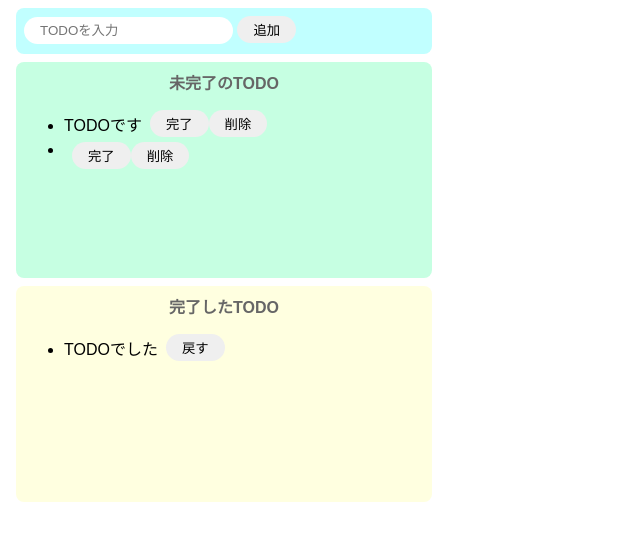
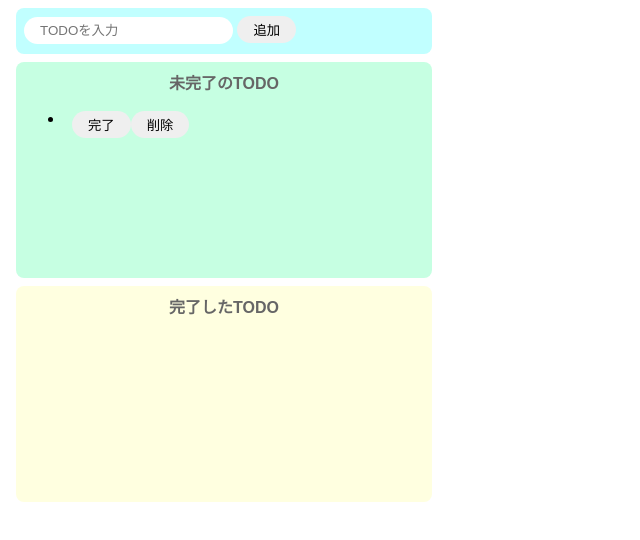
Before and after one commit to slideshuffle/todo-js, a website built with Parcel: page index.html in a window 1280 px wide. Both pictures are taken after a click on the button "追加". Shown: the whole page, without its empty margins (0-640 px from the left). Built offline with nearby package versions, Linux system fonts and the light colour scheme.

Commit message:
jsを修正

```diff
--- a/index.html
+++ b/index.html
@@ -13,26 +13,11 @@
     </div>
     <div class="incomplete-area">
       <p class="title">未完了のTODO</p>
-      <ul id="incomplete-list">
-        <li class="list-row">
-          <div>
-            <p>TODOです</p>
-            <button>完了</button>
-            <button>削除</button>
-          </div>
-        </li>
-      </ul>
+      <ul id="incomplete-list"></ul>
     </div>
     <div class="complete-area">
       <p class="title">完了したTODO</p>
-      <ul id="complete-list">
-        <li class="list-row">
-          <div>
-            <p>TODOでした</p>
-            <button>戻す</button>
-          </div>
-        </li>
-      </ul>
+      <ul id="complete-list"></ul>
     </div>
     <script src="src/index.js"></script>
   </body>
--- a/src/index.js
+++ b/src/index.js
@@ -3,6 +3,16 @@ const onClickAdd = () => {
   const inputText = document.getElementById("add-text").value;
   document.getElementById("add-text").value = "";
 
+  createIncomlleteList(inputText);
+};
+
+//未完了リストから指定の要素を削除
+const deleteFormIncompleteList = (target) => {
+  document.getElementById("incomplete-list").removeChild(target);
+};
+
+//未完了リストに追加する関数
+const createIncomlleteList = (text) => {
   //li生成
   const li = document.createElement("li");
   li.className = "list-row";
@@ -12,7 +22,7 @@ const onClickAdd = () => {
 
   //p生成
   const p = document.createElement("p");
-  p.innerText = inputText;
+  p.innerText = text;
 
   //button(完了)タグ生成
   const completeButton = document.createElement("button");
@@ -40,6 +50,10 @@ const onClickAdd = () => {
       // 押された戻すボタンの親タグ(li)を完了リストから削除
       const deleteTarget = backButton.closest(".list-row");
       document.getElementById("complete-list").removeChild(deleteTarget);
+
+      //テキスト取得
+      const text = backButton.parentNode.firstElementChild.innerText;
+      createIncomlleteList(text);
     });
 
     //liタグの子要素に各要素を設定
@@ -70,12 +84,6 @@ const onClickAdd = () => {
   document.getElementById("incomplete-list").appendChild(li);
 };
 
-//未完了リストから指定の要素を削除
-const deleteFormIncompleteList = (target) => {
-  //const deleteTarget = deleteButton.closest(".list-row");
-  document.getElementById("incomplete-list").removeChild(target);
-};
-
 document
   .getElementById("add-button")
   .addEventListener("click", () => onClickAdd());
```
